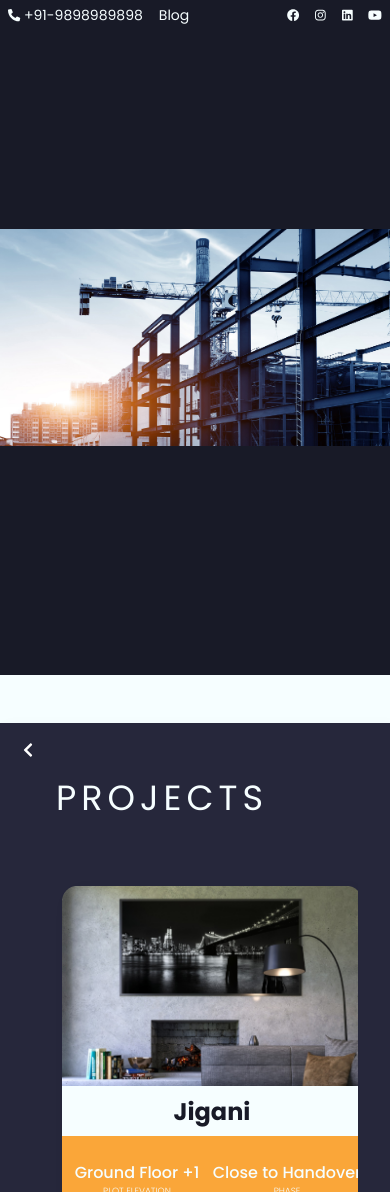
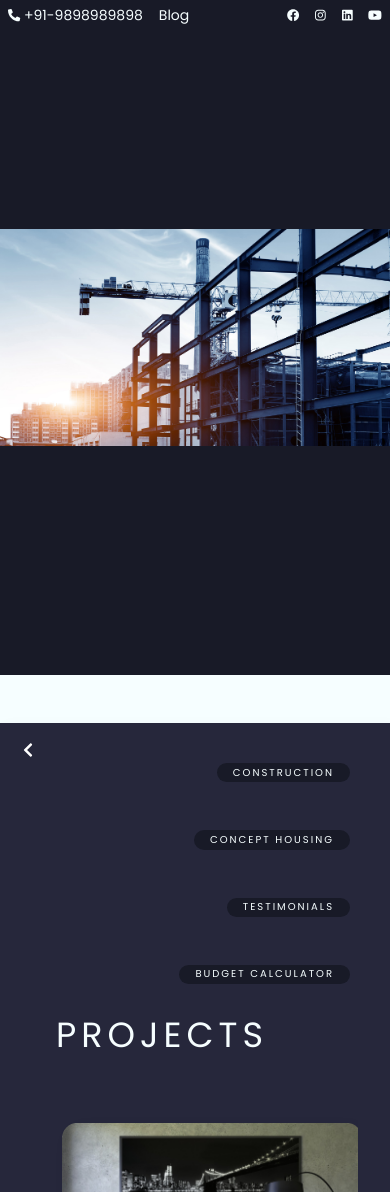
Before and after one commit to afeermohd/better-landing, a React (Create React App) app: page /projects in a window 390 px wide. Shown: the top 1192 px of the page. Built offline with nearby package versions, Linux system fonts and the light colour scheme.

Commit message:
added links

```diff
--- a/src/components/Categories/assets/Modal.css
+++ b/src/components/Categories/assets/Modal.css
@@ -95,10 +95,12 @@
   }
   .modal-links {
     display: flex;
-    flex-direction: column;
+    flex-wrap: wrap;
+    font-size: 12px;
+    /* flex-direction: column; */
     justify-content: flex-end;
     align-items: flex-end;
-    display: none;
+    /* display: none; */
     /* gap: 10rem; */
 
     /* position: absolute; */
@@ -106,6 +108,21 @@
     /* right: 0; */
     /* top: 0rem; */
   }
+  .modal-link {
+    margin: 0.5rem 0.5rem;
+    /* width: 200%; */
+    text-decoration: none;
+    /* letter-spacing: 2px; */
+    /* text-transform: uppercase; */
+    /* color: var(--light-color); */
+    /* background-color: var(--dark-color); */
+
+    font-size: 10px;
+    /* padding: 0.1rem 1rem; */
+    border-radius: 10px;
+    /* font-weight: 600; */
+    transition: background-color 0.3s ease;
+  }
   .modal-wrapper {
     border-radius: 0;
   }
--- a/src/components/Header/index.js
+++ b/src/components/Header/index.js
@@ -31,7 +31,7 @@ const Header = () => {
         </div>
         <div className="header-social">
           <a
-            href="https://www.facebook.com/"
+            href="https://www.facebook.com/thebetterco.online/"
             className="header-link"
             target="_blank"
             rel="noopener noreferrer"
@@ -39,7 +39,7 @@ const Header = () => {
             <FontAwesomeIcon icon={faFacebook} size="sm" />
           </a>
           <a
-            href="https://www.instagram.com/"
+            href="https://www.instagram.com/thebetterco.online/"
             className="header-link"
             target="_blank"
             rel="noopener noreferrer"
@@ -47,7 +47,7 @@ const Header = () => {
             <FontAwesomeIcon icon={faInstagram} size="sm" />
           </a>
           <a
-            href="https://www.linkedin.com/"
+            href="https://in.linkedin.com/company/the-better-co"
             className="header-link"
             target="_blank"
             rel="noopener noreferrer"
@@ -55,7 +55,7 @@ const Header = () => {
             <FontAwesomeIcon icon={faLinkedin} size="sm" />
           </a>
           <a
-            href="https://www.youtube.com/"
+            href="https://www.youtube.com/channel/UCAQySyjwX6fLVIn3lO6XHLw"
             className="header-link"
             target="_blank"
             rel="noopener noreferrer"
--- a/src/components/Navbar/index.js
+++ b/src/components/Navbar/index.js
@@ -44,7 +44,12 @@ const Navbar = () => {
         <div className="navbar-nav">
           {/* <FontAwesomeIcon icon={faSearch} size="2x" className="search-input" /> */}
           <button className="btn blue">Get a Qoute</button>
-          <button className="btn login">Login</button>
+          <button
+            className="btn login"
+            onClick={() => window.open("http://18.191.123.37/#/", "_blank")}
+          >
+            Login
+          </button>
         </div>
       </div>
     </div>
```
